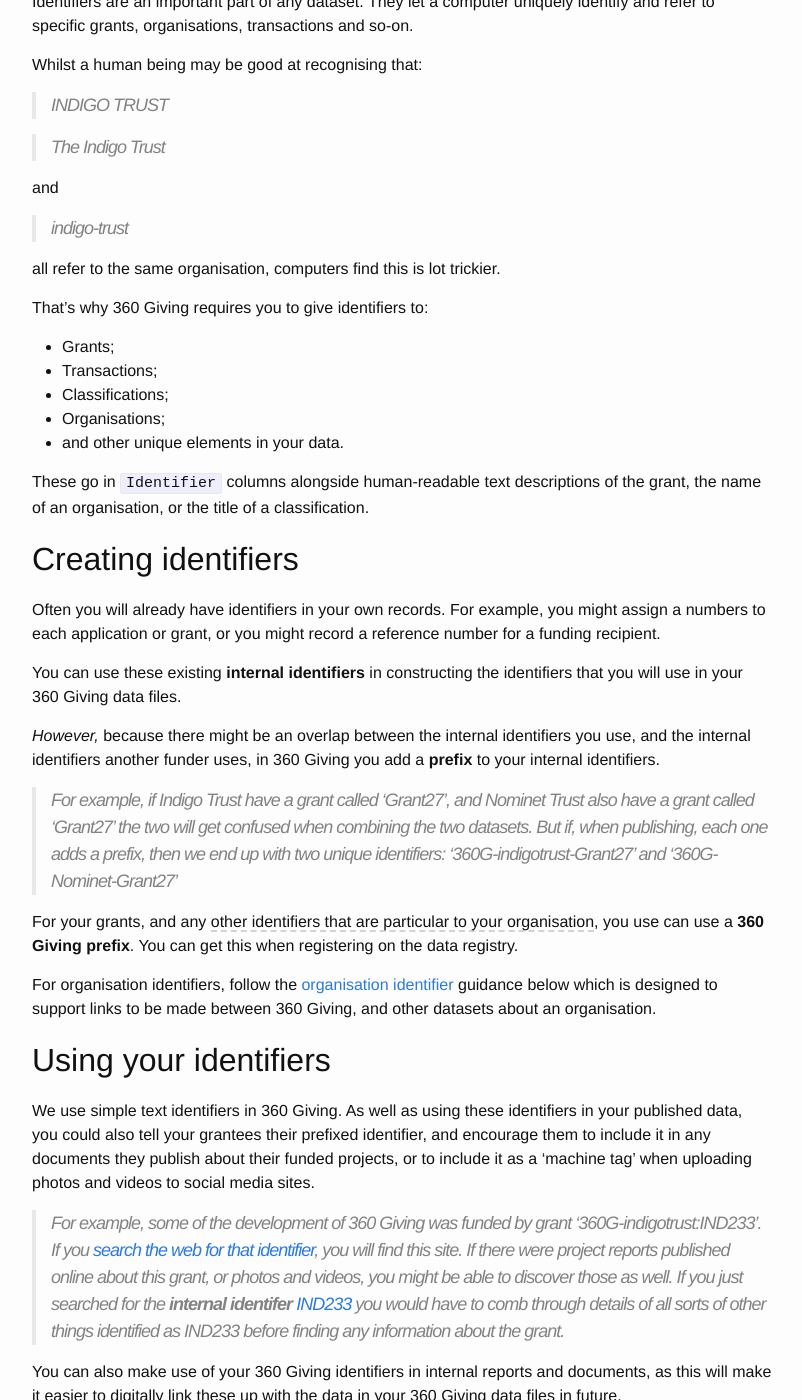
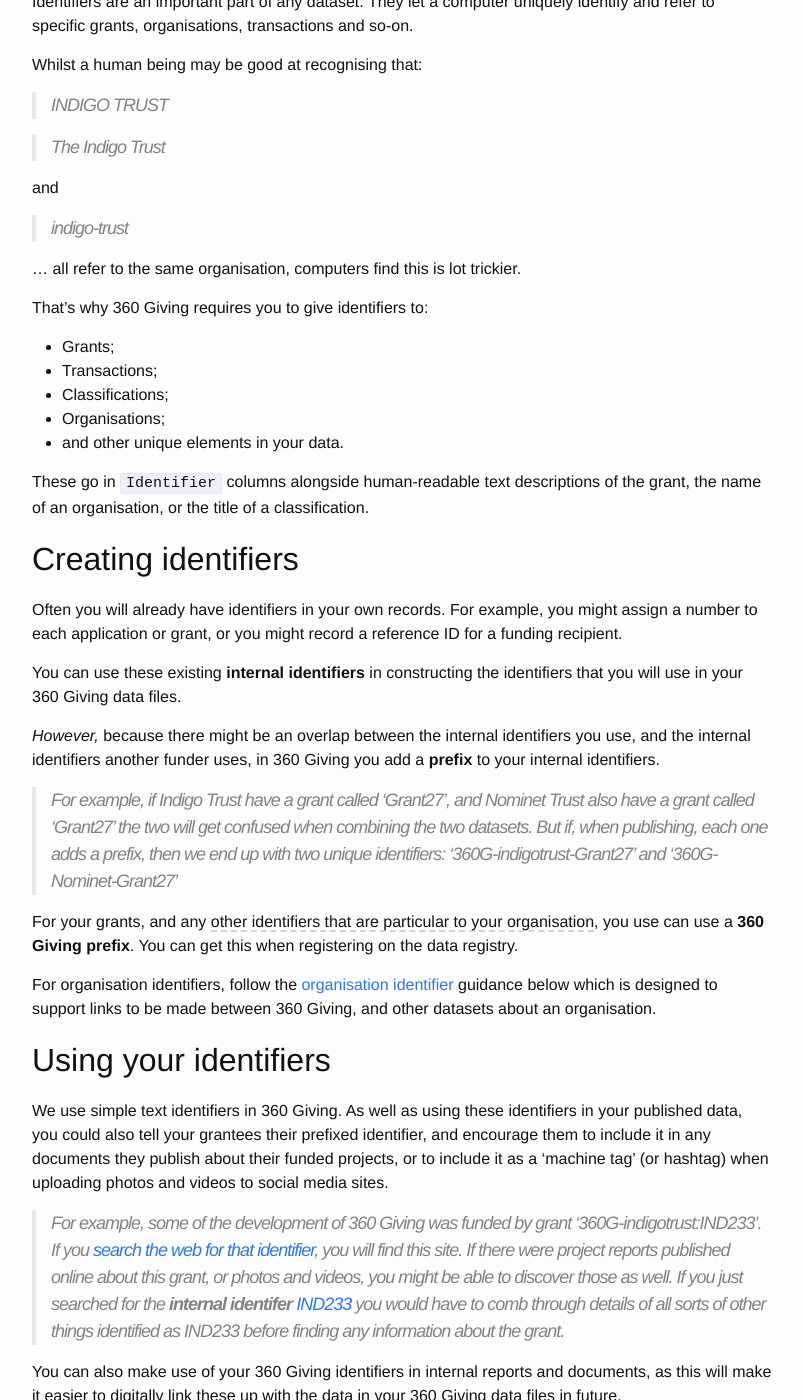
Before and after one commit to ThreeSixtyGiving/threesixtygiving.github.io, a Jekyll site: the page built from identifiers.md, in a window 1280 px wide and 1400 px high, scrolled down 281 px. Shown: the whole window, without its empty margins (238-1040 px from the left). Built offline with Jekyll 4.4.1, drawn with Linux system fonts in a browser that asks for light colours; nearby versions of some CDN libraries; some of the changed text lies outside the part shown.

Commit message:
minor typo / order changes [#6]

````diff
--- a/identifiers.md
+++ b/identifiers.md
@@ -18,7 +18,7 @@ and
 
 >indigo-trust
 
-all refer to the same organisation, computers find this is lot trickier.
+... all refer to the same organisation, computers find this is lot trickier.
 
 That's why 360 Giving requires you to give identifiers to:
 
@@ -32,7 +32,7 @@ These go in ```Identifier``` columns alongside human-readable text descriptions
 
 ## Creating identifiers
 
-Often you will already have identifiers in your own records. For example, you might assign a numbers to each application or grant, or you might record a reference number for a funding recipient.
+Often you will already have identifiers in your own records. For example, you might assign a number to each application or grant, or you might record a reference ID for a funding recipient.
 
 You can use these existing **internal identifiers** in constructing the identifiers that you will use in your 360 Giving data files.
 
@@ -46,7 +46,7 @@ For organisation identifiers, follow the [organisation identifier](#organisation
 
 ## Using your identifiers
 
-We use simple text identifiers in 360 Giving. As well as using these identifiers in your published data, you could also tell your grantees their prefixed identifier, and encourage them to include it in any documents they publish about their funded projects, or to include it as a 'machine tag' when uploading photos and videos to social media sites.
+We use simple text identifiers in 360 Giving. As well as using these identifiers in your published data, you could also tell your grantees their prefixed identifier, and encourage them to include it in any documents they publish about their funded projects, or to include it as a 'machine tag' (or hashtag) when uploading photos and videos to social media sites.
 
 > For example, some of the development of 360 Giving was funded by grant '360G-indigotrust:IND233'. If you [search the web for that identifier](https://www.google.co.uk/search?q=360G-indigotrust%3AIND233), you will find this site. If there were project reports published online about this grant, or photos and videos, you might be able to discover those as well. If you just searched for the **internal identifer** [IND233](https://www.google.co.uk/search?q=IND233) you would have to comb through details of all sorts of other things identified as IND233 before finding any information about the grant.
 
````
Also changed, not shown: other parts of identifiers.md (+6 -3 lines).
